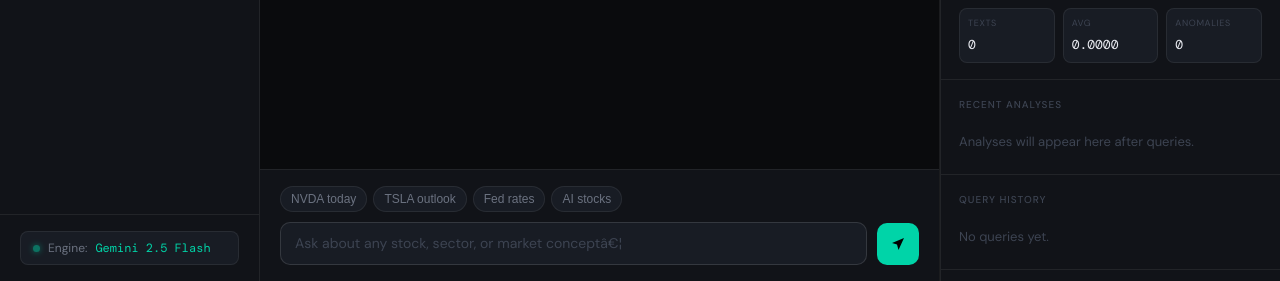
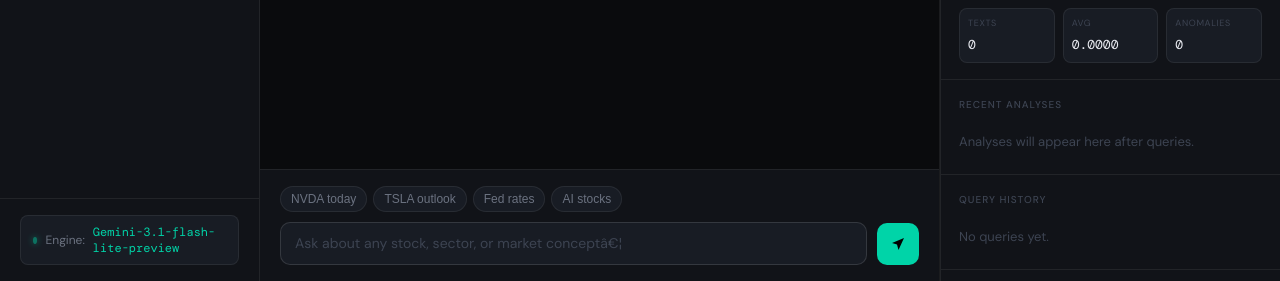
Before and after one commit to Pawandeep-Kaur06/Stock_Prediction_Analysis, a Flask app: page / in a window 1280 px wide. Shown: the part 519-800 px from the top of the page. Run offline with Flask 3, Linux system fonts and the light colour scheme; some web fonts are replaced.

Commit message:
Updated version of gemini

```diff
--- a/templates/index.html
+++ b/templates/index.html
@@ -839,7 +839,7 @@
         <div class="model-badge">
             <div class="model-indicator"></div>
             <span class="model-text">Engine:</span>
-            <span class="model-name">Gemini 2.5 Flash</span>
+            <span class="model-name">Gemini-3.1-flash-lite-preview</span>
         </div>
     </div>
 </aside>
```
